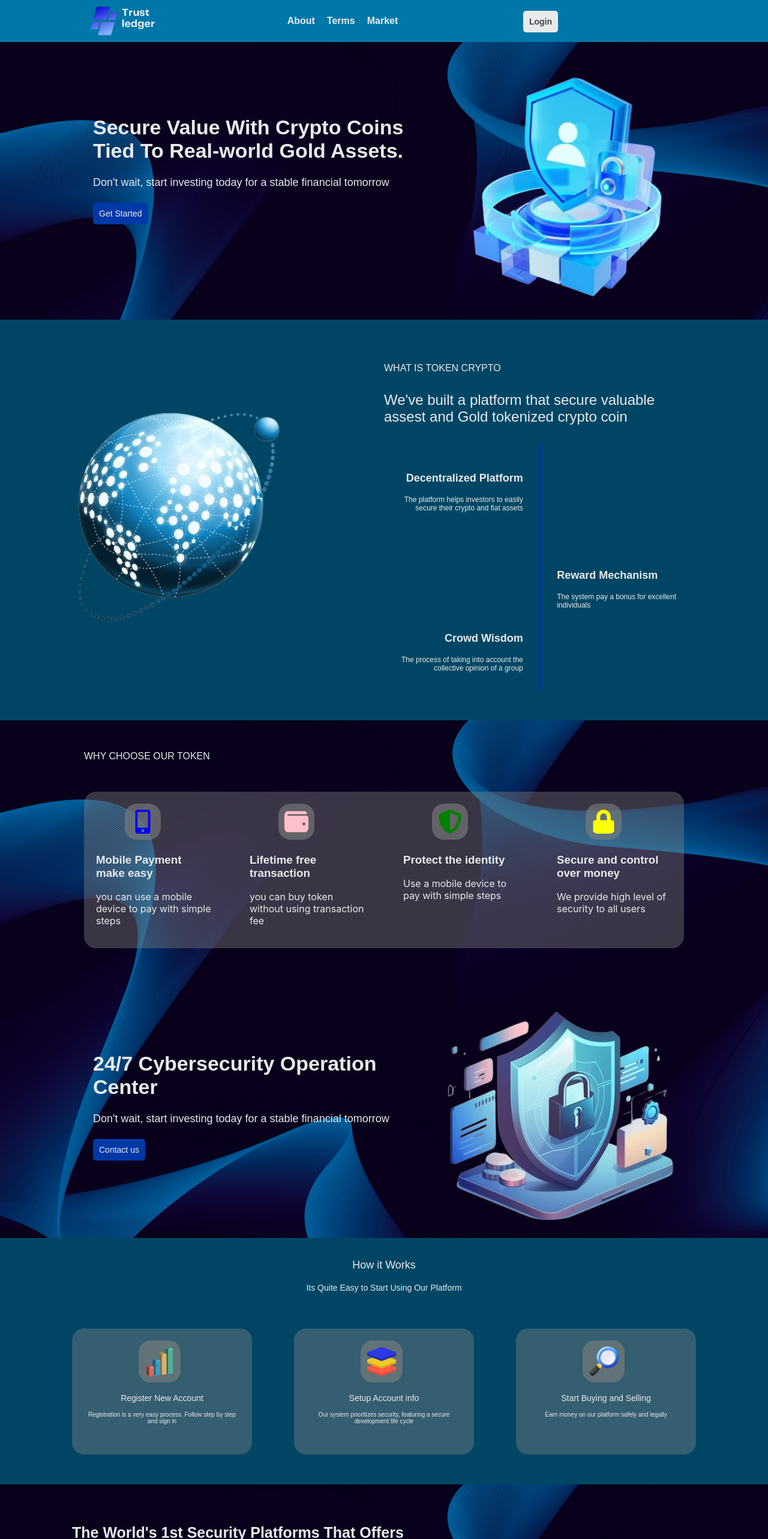
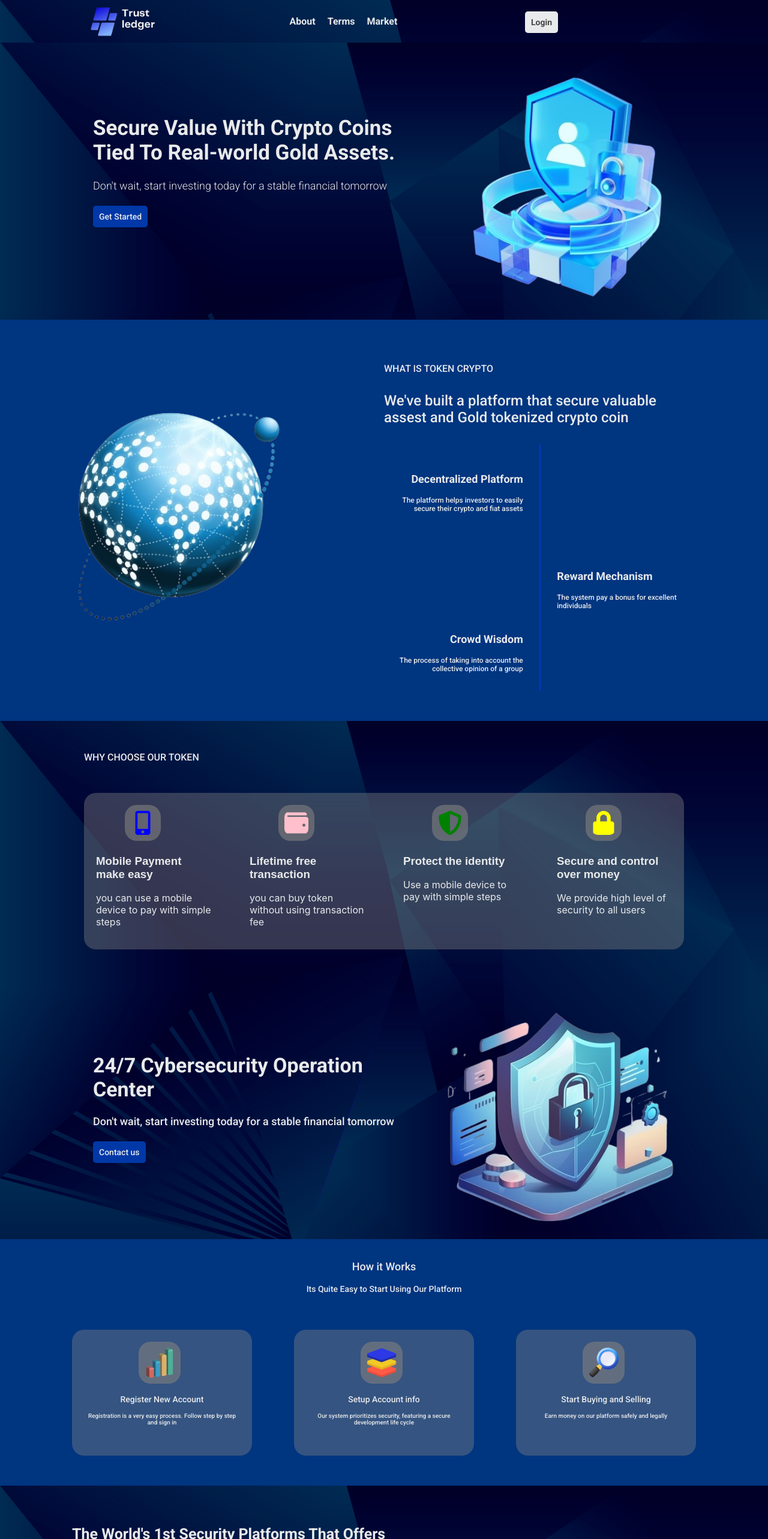
Before and after one commit to ikosong1406/trustledger, a React (Create React App) app: page / in a window 1280 px wide. Shown: the top 2566 px of the page at 60% size. Built offline with nearby package versions, Linux system fonts and the light colour scheme.

Commit message:
modified:   public/index.html 	modified:   src/images/background.jpg 	modified:   src/styles/Footer.css 	modified:   src/styles/Header1.css 	modified:   src/styles/Landing.css

```diff
--- a/public/index.html
+++ b/public/index.html
@@ -15,6 +15,12 @@
       user's mobile device or desktop. See https://developers.google.com/web/fundamentals/web-app-manifest/
     -->
     <link rel="manifest" href="%PUBLIC_URL%/manifest.json" />
+    <link rel="preconnect" href="https://fonts.googleapis.com" />
+    <link rel="preconnect" href="https://fonts.gstatic.com" crossorigin />
+    <link
+      href="https://fonts.googleapis.com/css2?family=Roboto:ital,wght@0,100;0,300;0,400;0,500;0,700;0,900;1,100;1,300;1,400;1,500;1,700;1,900&display=swap"
+      rel="stylesheet"
+    />
     <!--
       Notice the use of %PUBLIC_URL% in the tags above.
       It will be replaced with the URL of the `public` folder during the build.
--- a/src/styles/Footer.css
+++ b/src/styles/Footer.css
@@ -5,7 +5,7 @@
 
 .footerDiv2 {
   justify-content: space-around;
-  background-color: var(--violet);
+  background-color: var(--indigo);
   display: flex;
   padding: 30px;
 }
@@ -21,7 +21,7 @@
 }
 
 .logoName1 {
-  font-family: "Poppins", sans-serif;
+  font-family: "Roboto", sans-serif;
   font-style: normal;
   margin-top: 23px;
   color: var(--green);
@@ -46,7 +46,7 @@
 
 .legal1 {
   color: var(--white);
-  font-family: "Poppins", sans-serif;
+  font-family: "Roboto", sans-serif;
   font-style: normal;
   font-weight: 400;
   font-size: 15px;
--- a/src/styles/Header1.css
+++ b/src/styles/Header1.css
@@ -8,7 +8,10 @@
 } */
 
 .head1Div1 {
-  background-color: var(--violet);
+  /* background-color: var(--violet); */
+  background-image: url(../images/background.jpg);
+  background-size: cover;
+  background-repeat: no-repeat;
   width: 100%;
   position: fixed;
   z-index: 99;
@@ -38,7 +41,7 @@
   text-decoration: none;
   color: var(--white);
   font-size: 16px;
-  font-family: "Poppins", sans-serif;
+  font-family: "Roboto", sans-serif;
   font-weight: 600;
   font-style: normal;
   margin-left: 20px;
@@ -57,7 +60,7 @@
   text-decoration: none;
   color: var(--black);
   margin-left: 30px;
-  font-family: "Poppins", sans-serif;
+  font-family: "Roboto", sans-serif;
   font-weight: 600;
   font-style: normal;
 }
--- a/src/styles/Landing.css
+++ b/src/styles/Landing.css
@@ -3,8 +3,8 @@
   --black: #454646;
   --white: #e8eaeb;
   --red: #dc2649;
-  --indigo: #004664;
-  --violet: #0077a9;
+  --indigo: #003580;
+  --violet: #005376;
 }
 
 h3 {
@@ -64,7 +64,7 @@
 
 .landDiv11b h4 {
   color: var(--white);
-  font-family: "Poppins", sans-serif;
+  font-family: "Roboto", sans-serif;
   font-weight: 500;
   font-style: normal;
   margin-bottom: 30px;
@@ -72,7 +72,7 @@
 
 .landDiv11b h2 {
   color: var(--white);
-  font-family: "Poppins", sans-serif;
+  font-family: "Roboto", sans-serif;
   font-weight: 500;
   font-style: normal;
   margin-bottom: 30px;
@@ -80,16 +80,16 @@
 
 .landDiv11 h1 {
   color: var(--white);
-  font-family: "Poppins", sans-serif;
+  font-family: "Roboto", sans-serif;
   font-weight: 600;
   font-style: normal;
-  font-size: 34px;
+  font-size: 35px;
 }
 
 .landDiv11 h3 {
   color: var(--white);
-  font-family: "Poppins", sans-serif;
-  font-weight: 500;
+  font-family: "Roboto", sans-serif;
+  font-weight: 300;
   font-style: normal;
   margin-bottom: 30px;
   font-size: 18px;
@@ -107,7 +107,7 @@
   border-radius: 5px;
   text-decoration: none;
   color: var(--white);
-  font-family: "Poppins", sans-serif;
+  font-family: "Roboto", sans-serif;
   font-weight: 500;
   font-style: normal;
 }
@@ -156,7 +156,7 @@
 .landDiv21321 .date,
 .landDiv21321b .date {
   color: var(--white);
-  font-family: "Poppins", sans-serif;
+  font-family: "Roboto", sans-serif;
   font-weight: 600;
   font-style: normal;
   text-align: right;
@@ -166,7 +166,7 @@
 .landDiv21321 h4,
 .landDiv21321b h4 {
   color: var(--white);
-  font-family: "Poppins", sans-serif;
+  font-family: "Roboto", sans-serif;
   font-weight: 500;
   font-style: normal;
   text-align: right;
@@ -175,7 +175,7 @@
 
 .landDiv21321c .date {
   color: var(--white);
-  font-family: "Poppins", sans-serif;
+  font-family: "Roboto", sans-serif;
   font-weight: 600;
   font-style: normal;
   text-align: left;
@@ -185,7 +185,7 @@
 
 .landDiv21321c h4 {
   color: var(--white);
-  font-family: "Poppins", sans-serif;
+  font-family: "Roboto", sans-serif;
   font-weight: 500;
   font-style: normal;
   text-align: left;
@@ -210,7 +210,7 @@
 
 .landDiv41 h4 {
   color: var(--white);
-  font-family: "Poppins", sans-serif;
+  font-family: "Roboto", sans-serif;
   font-weight: 500;
   font-style: normal;
   margin-bottom: 30px;
@@ -271,7 +271,7 @@
 
 .landDiv51 h1 {
   color: var(--white);
-  font-family: "Poppins", sans-serif;
+  font-family: "Roboto", sans-serif;
   font-weight: 600;
   font-style: normal;
   font-size: 34px;
@@ -279,7 +279,7 @@
 
 .landDiv51 h3 {
   color: var(--white);
-  font-family: "Poppins", sans-serif;
+  font-family: "Roboto", sans-serif;
   font-weight: 500;
   font-style: normal;
   margin-bottom: 30px;
@@ -298,7 +298,7 @@
 
 .landDiv6 h2 {
   color: var(--white);
-  font-family: "Poppins", sans-serif;
+  font-family: "Roboto", sans-serif;
   font-weight: 500;
   font-style: normal;
   font-size: 18px;
@@ -307,7 +307,7 @@
 
 .landDiv6 h4 {
   color: var(--white);
-  font-family: "Poppins", sans-serif;
+  font-family: "Roboto", sans-serif;
   font-weight: 500;
   font-style: normal;
   margin-bottom: 30px;
@@ -338,7 +338,7 @@
 
 .landDiv621 h3 {
   color: var(--white);
-  font-family: "Poppins", sans-serif;
+  font-family: "Roboto", sans-serif;
   font-weight: 500;
   font-style: normal;
   font-size: 14px;
@@ -347,7 +347,7 @@
 
 .landDiv621 h4 {
   color: var(--white);
-  font-family: "Poppins", sans-serif;
+  font-family: "Roboto", sans-serif;
   font-weight: 500;
   font-style: normal;
   font-size: 10px;
@@ -372,14 +372,14 @@
 
 .landDiv71 h1 {
   color: var(--white);
-  font-family: "Poppins", sans-serif;
+  font-family: "Roboto", sans-serif;
   font-style: normal;
   font-size: 25px;
 }
 
 .landDiv71 h3 {
   color: var(--white);
-  font-family: "Poppins", sans-serif;
+  font-family: "Roboto", sans-serif;
   font-style: normal;
   font-size: 16px;
 }
@@ -409,14 +409,14 @@
 
 .landDiv721 h3 {
   color: var(--white);
-  font-family: "Poppins", sans-serif;
+  font-family: "Roboto", sans-serif;
   font-style: normal;
   font-size: 16px;
 }
 
 .landDiv721 h4 {
   color: var(--white);
-  font-family: "Poppins", sans-serif;
+  font-family: "Roboto", sans-serif;
   font-style: normal;
   font-size: 14px;
 }
```
Also changed, not shown: src/images/background.jpg.
